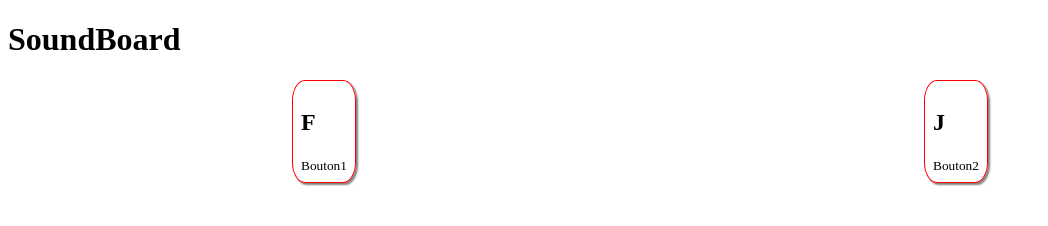
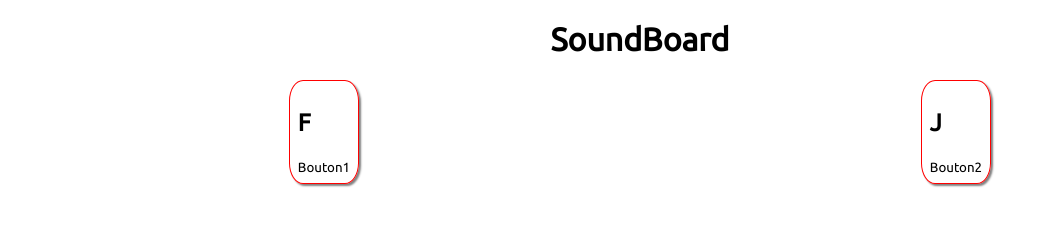
Before and after one commit to gironeremi/soundboard, a plain HTML site: page index.html in a window 1280 px wide. Shown: the whole page, without its empty margins (0-1048 px from the left). Drawn offline with Linux system fonts and the light colour scheme.

Commit message:
Ajout de deux fichiers sons. Rangement des fichiers dans le dossier Public.

```diff
--- a/index.html
+++ b/index.html
@@ -3,13 +3,15 @@
 <head>
     <meta charset="UTF-8">
     <title>Title</title>
-    <link rel="stylesheet" href="style.css" />
+    <link rel="preconnect" href="https://fonts.gstatic.com">
+    <link href="https://fonts.googleapis.com/css2?family=Ubuntu&display=swap" rel="stylesheet">
+    <link rel="stylesheet" href="public/css/style.css" />
 </head>
 <body>
 <h1>SoundBoard</h1>
-<div class="container">
-    <div class="button"><h2>F</h2><small>Bouton1</small></div>
-    <div class="button"><h2>J</h2><small>Bouton2</small></div>
+<div class="keys">
+    <div data-key="70" class="key"><h2>F</h2><small>Bouton1</small></div>
+    <div data-key="74" class="key"><h2>J</h2><small>Bouton2</small></div>
 </div>
 </body>
 </html>
--- /dev/null
+++ b/public/css/style.css
@@ -0,0 +1,22 @@
+body
+{
+    font-family: 'Ubuntu', sans-serif;
+}
+
+h1
+{
+    text-align: center;
+}
+.keys
+{
+    display: flex;
+    justify-content: space-around;
+    align-items: center;
+}
+.key
+{
+    padding: 0.5rem;
+    border: 1px solid red;
+    border-radius: 20%;
+    box-shadow: 2px 2px 2px grey;
+}
--- a/style.css
+++ /dev/null
@@ -1,13 +0,0 @@
-.container
-{
-    display: flex;
-    justify-content: space-around;
-    align-items: center;
-}
-.button
-{
-    padding: 0.5rem;
-    border: 1px solid red;
-    border-radius: 20%;
-    box-shadow: 2px 2px 2px grey;
-}
```
Also changed, not shown: 2 other files.
